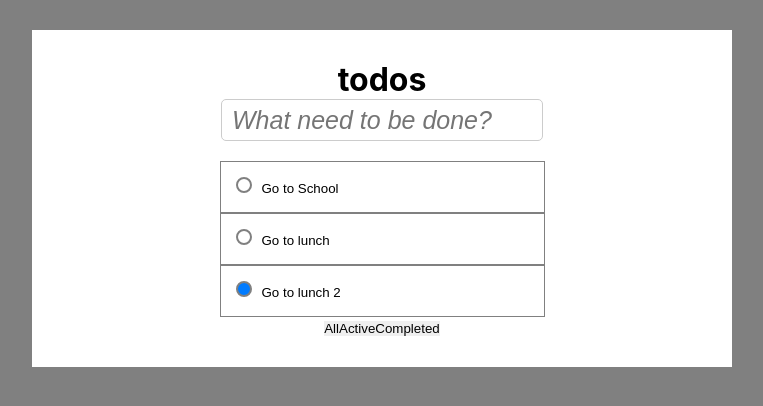
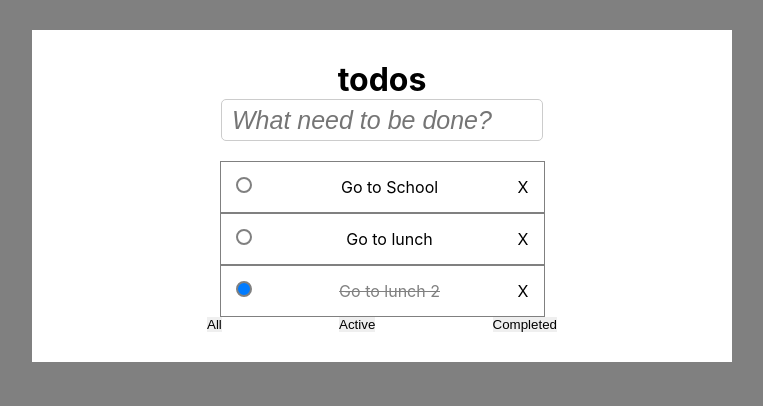
Before and after one commit to NgocTruong0701/React_TodoApp, a React (Create React App) app: page / in a window 1280 px wide. Shown: the top 406 px of the page, without its empty margins (258-1021 px from the left). Built offline with nearby package versions, Linux system fonts and the light colour scheme.

Commit message:
update remove, edit, filter

```diff
--- a/src/App.js
+++ b/src/App.js
@@ -13,16 +13,23 @@ class App extends React.Component {
         { id: 2, text: 'Go to lunch', status: false },
         { id: 3, text: 'Go to lunch 2', status: true },
       ],
+      todoFilter :  [
+        { id: 1, text: 'Go to School', status: false },
+        { id: 2, text: 'Go to lunch', status: false },
+        { id: 3, text: 'Go to lunch 2', status: true },
+      ],
+      status: undefined
     };
   }
 
   addTodoItem = (item) => {
     const todoItem = {
-      id: this.state.todos.length + 1,
+      id: (this.state.todos.length ? Math.max(...this.state.todos.map(i => i.id)) : 0) + 1,
       text: item,
       status: false,
     };
     this.setState({ todos: [todoItem, ...this.state.todos] });
+    this.applyFiter(this.state.status, [todoItem, ...this.state.todos]);
   }
 
   changeStatus = (id) => {
@@ -39,6 +46,8 @@ class App extends React.Component {
 
     // Cập nhật trạng thái mới cho danh sách todos
     this.setState({ todos: updatedTodos });
+
+    this.applyFiter(this.state.status, updatedTodos);
   }
 
   editing = (id, newValue) => {
@@ -53,6 +62,18 @@ class App extends React.Component {
     });
 
     this.setState({ todos: updatedTodos });
+    this.applyFiter(this.state.status, updatedTodos);
+  }
+
+  remove = (id) => {
+    const updatedTodos = this.state.todos.filter(todo => todo.id !== id);
+    this.setState({ todos: updatedTodos });
+    this.applyFiter(this.state.status, updatedTodos);
+  }
+
+  applyFiter = (status, todos) => {
+    const updatedTodos = (todos || this.state.todos).filter(todo => status === undefined || todo.status === status);
+    this.setState({ todoFilter: updatedTodos, status: status });
   }
 
   render(){
@@ -60,8 +81,8 @@ class App extends React.Component {
       <div className = "App" >
         <h1>todos</h1>
         <ToDoHeader addTodoItem = {this.addTodoItem}/>
-        <TodoList todo={this.state.todos} changeStatus={this.changeStatus} editing={this.editing}/>
-        <Footer />
+        <TodoList todo={this.state.todoFilter} changeStatus={this.changeStatus} editing={this.editing} remove={this.remove}/>
+        <Footer applyFiter={this.applyFiter} />
       </div >
     );
   }
--- a/src/Footer.css
+++ b/src/Footer.css
@@ -1,3 +1,6 @@
-.button{
-
+.actionButton{
+    display: flex;
+    justify-content: space-between;
+    width: 50%;
+    margin: auto;
 }
--- a/src/Footer.js
+++ b/src/Footer.js
@@ -1,4 +1,5 @@
 import React from 'react';
+import './Footer.css';
 
 export default class Footer extends React.Component {
     constructor(props) {
@@ -10,9 +11,9 @@ export default class Footer extends React.Component {
             <div className='footerContainer'>
                 <div className='countItem'></div>
                 <div className='actionButton'>
-                    <button className='button'>All</button>
-                    <button className='button'>Active</button>
-                    <button className='button'>Completed</button>
+                    <button className='button' onClick={() => {this.props.applyFiter()}}>All</button>
+                    <button className='button' onClick={() => {this.props.applyFiter(false)}}>Active</button>
+                    <button className='button' onClick={() => {this.props.applyFiter(true)}}>Completed</button>
                 </div>
             </div>
         )
--- a/src/ToDoList.js
+++ b/src/ToDoList.js
@@ -12,7 +12,7 @@ export default class TodoList extends React.Component {
             <div className="ListTodoItem">
                 {
                     this.props.todo.map(item => {
-                       return <TodoItem id={item.id} value={item.text} status={item.status} changeStatus={this.props.changeStatus} editing={this.props.editing}/>
+                       return <TodoItem id={item.id} value={item.text} status={item.status} changeStatus={this.props.changeStatus} editing={this.props.editing} remove={this.props.remove}/>
                     })
                 }
             </div>
--- a/src/TodoItem.css
+++ b/src/TodoItem.css
@@ -37,3 +37,8 @@ input[type="checkbox"]:checked {
     color: gray;
     text-decoration: line-through;
 }
+
+.container{
+    display: flex;
+    justify-content: space-between;
+}
--- a/src/TodoItem.js
+++ b/src/TodoItem.js
@@ -20,7 +20,7 @@ export default class TodoItem extends React.Component {
             if (this.state.newValue !== '') {
                 this.props.editing(this.state.editingId,this.state.newValue);
                 this.setState({newValue: ''});
-                debugger;
+                this.setState({editingId: null});
             }
         }
     }
@@ -33,7 +33,8 @@ export default class TodoItem extends React.Component {
         return (
             <div className="todoItem">
                 <div className="container">
-                    <input type='checkbox' checked={this.props.status} id={this.props.id} onChange={() => this.props.changeStatus(this.props.id)} />
+                    <input type='checkbox' checked={this.props.status} onChange={() => this.props.changeStatus(this.props.id)} />
+                    {/* {console.log(this.state.editingId === this.props.id, this.props.id)} */}
                     {
                         this.state.editingId === this.props.id ? (
                             // Hiển thị ô nhập để chỉnh sửa
@@ -41,12 +42,16 @@ export default class TodoItem extends React.Component {
                                 type="text"
                                 defaultValue={this.props.value}
                                 onChange={this.handleEditChange}
+                                onKeyDown={this.handleKeyPress}
                             />
                         ) :
                             (
-                                <label htmlFor={this.props.id} className={this.props.status ? "checkedLabel" : ""} onDoubleClick={this.setEditingId(this.props.id)}>
-                                    {this.props.value}
-                                </label>
+                                <>
+                                    <label htmlFor={this.props.id} className={this.props.status ? "checkedLabel" : ""} onDoubleClick={() => {this.setEditingId(this.props.id)}}>
+                                        {this.props.value}
+                                    </label>
+                                    <label onClick={() => {this.props.remove(this.props.id)}}>X</label>
+                                </>
                             )
                     }
                     {/* <label htmlFor={this.props.id} className={this.props.status ? "checkedLabel" : ""} onDoubleClick={this.setEditingId(this.props.id)}>
```
